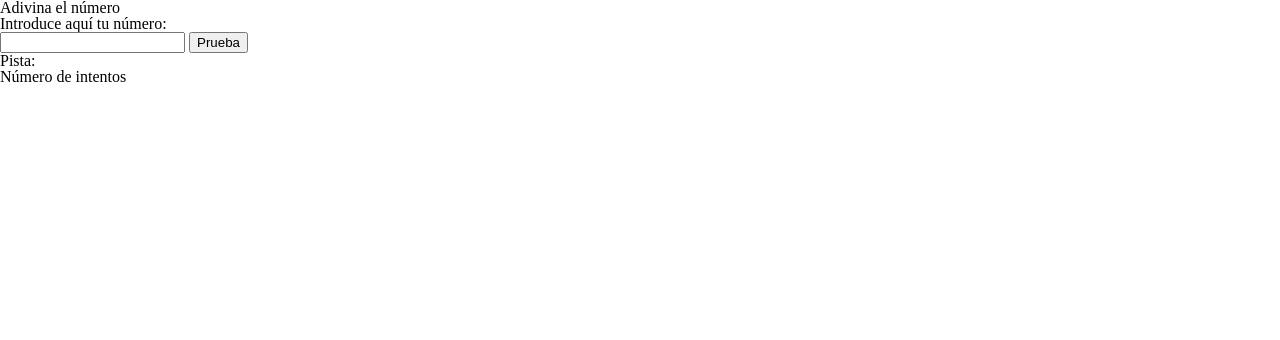
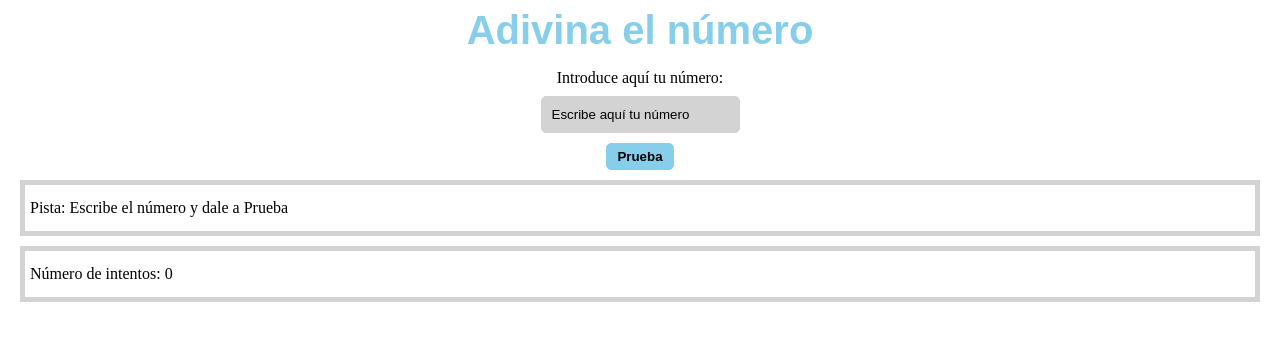
Before and after one commit to Adalab/modulo-2-evaluacion-intermedia-IreneBioque, a plain HTML site: page index.html in a window 1280 px wide. Drawn offline with Linux system fonts and the light colour scheme.

Commit message:
fixed ev.intermedia

```diff
--- a/index.html
+++ b/index.html
@@ -10,12 +10,14 @@
   </head>
   <body>
     <main>
-      <h1>Adivina el número</h1>
-      <h2>Introduce aquí tu número:</h2>
-      <input type="text" class="js_input">
-      <button class="js_button">Prueba</button>
-      <p class="js_paragraph1">Pista:</p>
-      <p class="js_paragraph2">Número de intentos</p>
+      <h1 class="title">Adivina el número</h1>
+      <form action="" class="form">
+        <label for="number">Introduce aquí tu número:</label>
+        <input name="number" id= "number"type="text" class="js_input input" placeholder="Escribe aquí tu número">
+        <button class="js_button button">Prueba</button>
+        <p class="js_paragraph1 paragraph">Pista: Escribe el número y dale a Prueba</p>
+        <p class="js_paragraph2 paragraph">Número de intentos: 0</p>
+      </form>
     </main>
     <script type="text/javascript" src="./js/main.js"></script>
   </body>
--- a/js/main.js
+++ b/js/main.js
@@ -1,10 +1,11 @@
-'use estrict';
+'use estrict'
+
 const input = document.querySelector('.js_input');
 let button = document.querySelector('.js_button');
 const clue = document.querySelector('.js_paragraph1');
 const trys = document.querySelector('.js_paragraph2');
-
-
+const main = document.querySelector('.main_js');
+let counter = 0;
  function getRandomNumber(max) {
  return Math.ceil(Math.random() * max);
  }
@@ -13,29 +14,37 @@ const trys = document.querySelector('.js_paragraph2');
 const randomNumber = getRandomNumber(100);
 console.log(randomNumber);
 
+
 function number() {
     const numeroIntroducido = input.value;
-    //debugger;
-if (numeroIntroducido < 0) {
-    clue.innerHTML= ' El número debe estar entre 1 y 100.'
-} else if (numeroIntroducido > randomNumber && numeroIntroducido < 100) {
-    clue.innerHTML+= ' Demasiado alto.'
-} else if (numeroIntroducido < randomNumber) {
-    clue.innerHTML+= 'Demasiado bajo.'
-} else if (numeroIntroducido > 100) {
-    clue.innerHTML+= ' El número debe estar entre 1 y 100.'
+    // debugger;
+    if (isNaN(numeroIntroducido)) {
+         clue.innerHTML = 'Pista: Tienes que escribir un número entero'
+    } else if (numeroIntroducido < 0 || numeroIntroducido > 100) {
+        clue.innerHTML = 'Pista: El número debe estar entre 1 y 100.'
+    } else if (numeroIntroducido > randomNumber) {
+        clue.innerHTML = 'Pista: Demasiado alto.'
+    } else if (numeroIntroducido < randomNumber) {
+       clue.innerHTML = 'Pista: Demasiado bajo.'
+    } else if (numeroIntroducido > 100) {
+       clue.innerHTML = 'Pista: El número debe estar entre 1 y 100.'
+    } else {
+      clue.innerHTML = '¡¡¡ Has ganado campeona!!!'
+    }
+    return numeroIntroducido;
+};
 
-} else {
-    clue.innerHTML+= ' Has ganado campeona!!!'
+function clickedButton() {
+    trys.innerHTML = `Número de intentos: ${counter}`;
 }
-};
-function clickedButton() {
-    const number = 0;
-    trys.innerHTML += number;
+function updateCounter() {
+    counter = counter + 1;
+    clickedButton();
 }
-function handleButton() {
+function handleButton(ev) {
+    ev.preventDefault();
     number();
-    clickedButton();
+    updateCounter();
 };
 
 
--- a/styles/main.css
+++ b/styles/main.css
@@ -0,0 +1,44 @@
+
+.title{
+    text-align: center;
+    font-size: 40px;
+    margin: 10px 20px;
+    font-family:Arial, Helvetica, sans-serif;
+    font-weight: bold;
+    color: #87CEEB;
+
+}
+
+.form {
+    display: flex;
+    flex-direction: column;
+    align-items: center;
+    height: 100vh;
+    margin: 20px;
+}
+.input{
+    background-color: lightgray;
+    border-radius: 5px;
+    border: 1px solid lightgray;
+    padding: 10px;
+    margin: 10px 0;
+
+}
+input::placeholder{
+    color: black;
+}
+.button{
+    border-radius: 5px;
+    color: black;
+    font-weight: bold;
+    background-color: #87CEEB;
+    border: 1px solid #87CEEB;
+    padding: 5px 10px;
+    margin-bottom: 5px;
+}
+.paragraph{
+    border: 5px solid lightgray;
+    width: 100%;
+    padding: 15px 5px;
+    margin: 5px 0;
+}
```
